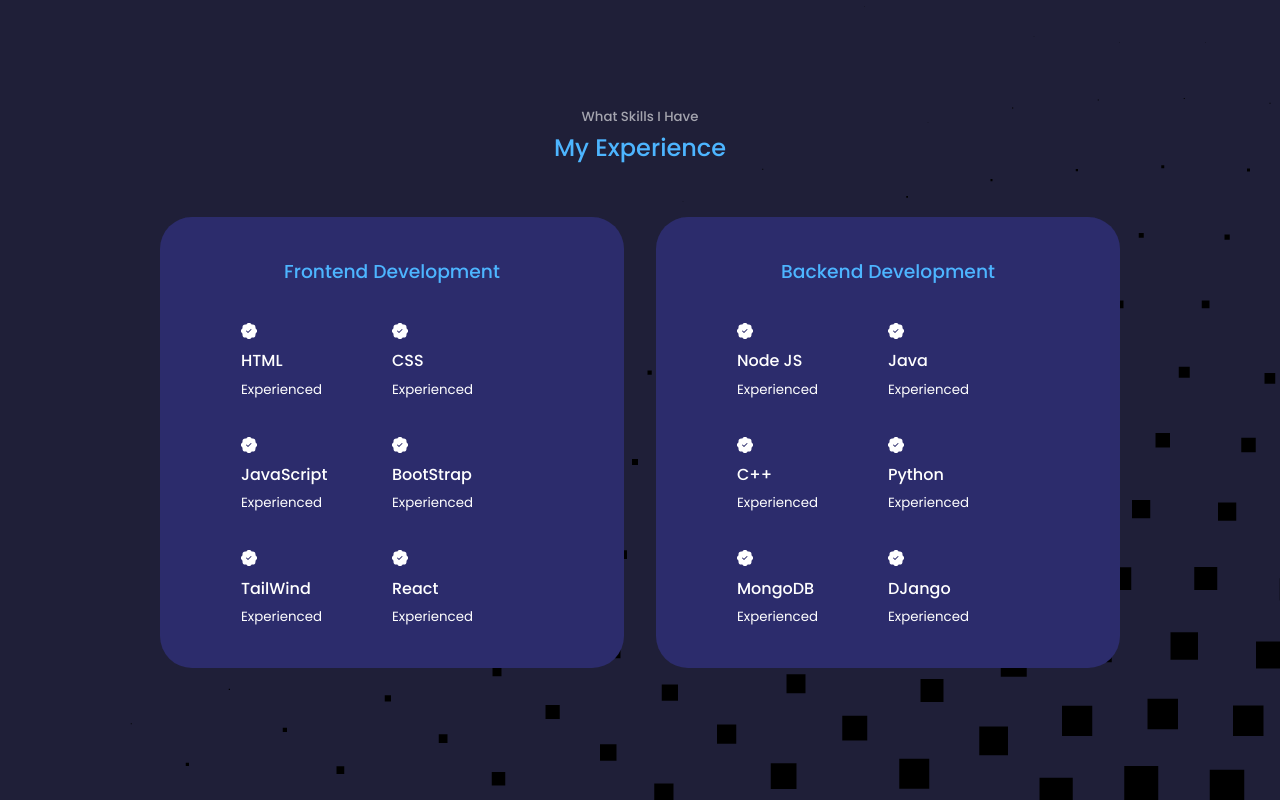
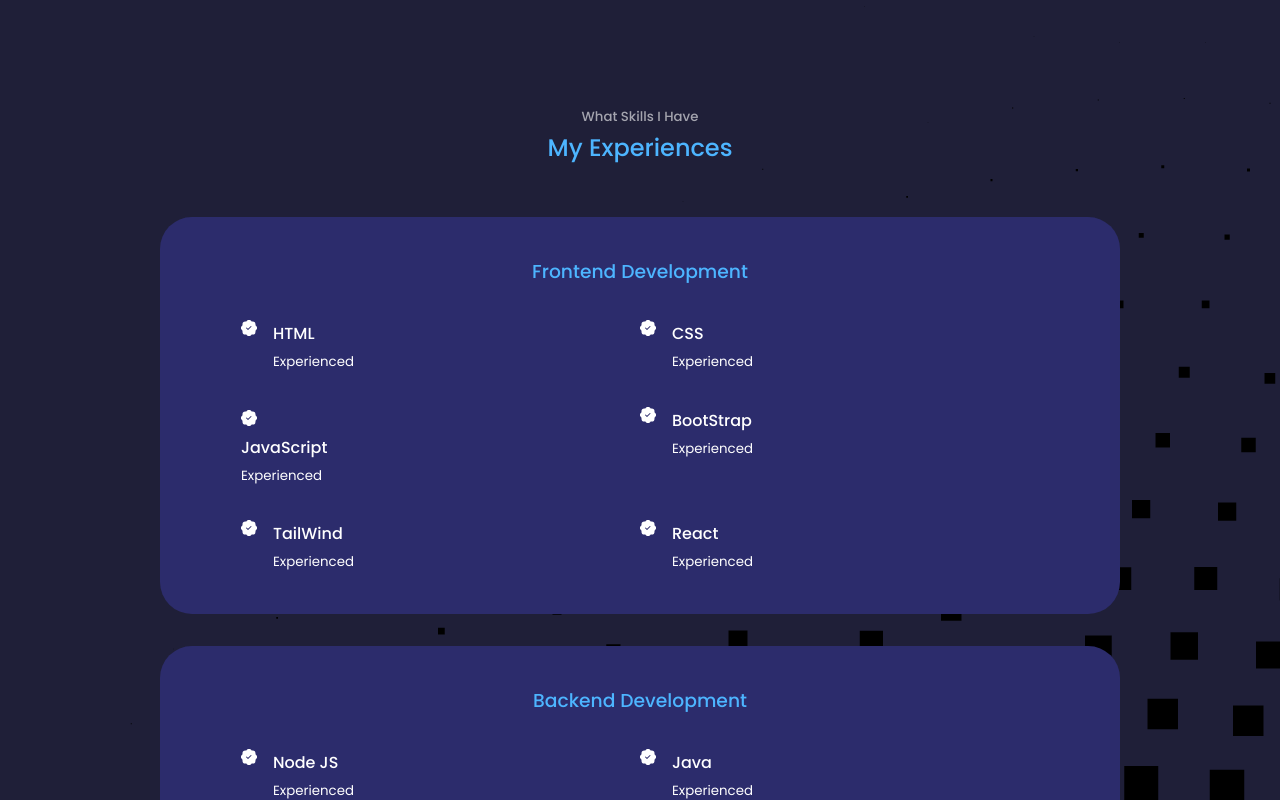
Before and after one commit to Keenan-Kimbrough/Portfolio, a React (Create React App) app: page / in a window 1280 px wide. Shown: the part 2360-3160 px from the top of the page. Built offline with nearby package versions, Linux system fonts and the light colour scheme.

Commit message:
updated some css, fixed some bugs

```diff
--- a/src/components/experience/Experience.jsx
+++ b/src/components/experience/Experience.jsx
@@ -4,21 +4,21 @@ import './experience.css'
 
 const Experience = () => {
   return (
-    <section id='experience'>
+    <section id='experiences'>
         <h5> What Skills I Have</h5>
-        <h2> My Experience</h2>
+        <h2> My Experiences </h2>
         <div className='container experience__container'>
             <div className='experience__frontend'>
                 <h3> Frontend Development</h3>
                 <div className="experience__content">
-                    <article>
+                    <article className="experience__details">
                         <BsPatchCheckFill className="experience__details-icon"/>
                         <div>
                         <h4> HTML</h4>
                         <small className="text-light"> Experienced</small>
                         </div>
                     </article>
-                    <article>
+                    <article className="experience__details">
                         <BsPatchCheckFill className="experience__details-icon"/>
                         <div>
                         <h4> CSS</h4>
@@ -32,21 +32,21 @@ const Experience = () => {
                         <small className="text-light"> Experienced</small>
                         </div>
                     </article>
-                    <article>
+                    <article className="experience__details">
                         <BsPatchCheckFill className="experience__details-icon"/>
                         <div>
                         <h4> BootStrap</h4>
                         <small className="text-light"> Experienced</small>
                         </div>
                     </article>
-                    <article>
+                    <article className="experience__details">
                         <BsPatchCheckFill className="experience__details-icon"/>
                         <div>
                         <h4> TailWind</h4>
                         <small className="text-light"> Experienced</small>
                         </div>
                     </article>
-                    <article>
+                    <article className="experience__details">
                         <BsPatchCheckFill className="experience__details-icon"/>
                         <div>
                         <h4> React</h4>
@@ -59,42 +59,42 @@ const Experience = () => {
             <div className="experience__backend">
                 <h3> Backend Development</h3>
                 <div className="experience__content">
-                    <article>
+                    <article className="experience__details">
                         <BsPatchCheckFill className="experience__details-icon"/>
                         <div>
                         <h4> Node JS</h4>
                         <small className="text-light"> Experienced</small>
                         </div>
                     </article>
-                    <article>
+                    <article className="experience__details">
                         <BsPatchCheckFill className="experience__details-icon"/>
                         <div>
                         <h4> Java</h4>
                         <small className="text-light"> Experienced</small>
                         </div>
                     </article>
-                    <article>
+                    <article className="experience__details" >
                         <BsPatchCheckFill className="experience__details-icon"/>
                         <div>
                         <h4> C++</h4>
                         <small className="text-light"> Experienced</small>
                         </div>
                     </article>
-                    <article>
+                    <article className="experience__details" >
                         <BsPatchCheckFill className="experience__details-icon"/>
                         <div>
                         <h4> Python</h4>
                         <small className="text-light"> Experienced</small>
                         </div>
                     </article>
-                    <article>
+                    <article className="experience__details" >
                         <BsPatchCheckFill className="experience__details-icon"/>
                         <div>
                         <h4> MongoDB</h4>
                         <small className="text-light"> Experienced</small>
                         </div>
                     </article>
-                    <article>
+                    <article className="experience__details">
                         <BsPatchCheckFill className="experience__details-icon"/>
                         <div>
                         <h4> DJango</h4>
--- a/src/components/experience/experience.css
+++ b/src/components/experience/experience.css
@@ -1,6 +1,6 @@
 .experience__container {
     display: grid;
-    grid-template-columns: 1fr 1fr;
+    grid-template-columns: 1fr;
     gap: 2rem;
 
 }
@@ -10,6 +10,7 @@
     padding: 2.4rem 5rem;
     border-radius: 2rem;
     border: 1px solid transparent;
+    transition: var(--transition);
 }
 
 .experience__container > div:hover {
@@ -62,7 +63,6 @@
     gap: 1rem;
 
 
-
 }
 .experience__container > div{
     width: 100%;
@@ -70,7 +70,7 @@
 }
 
 .experience__content {
-    display: grid;
+display: grid;
 grid-template-columns: 1fr 1fr;
 row-gap: 2rem;
 }
--- a/src/components/services/services.css
+++ b/src/components/services/services.css
@@ -50,18 +50,18 @@
 
 /* tablets */
 @media screen and (max-width: 1024px) {
-    .services__container {
+    .service__container {
         grid-template-columns: 1fr 1fr;
         gap: 2rem;
     }
-    .services {
+    .service {
         height: auto;
     }
  }
 
   /* small devices */
  @media screen and (max-width: 600px) {
- .services__container {
+ .service__container {
     grid-template-columns: 1fr;
     gap: 1.5rem;
  }
```
